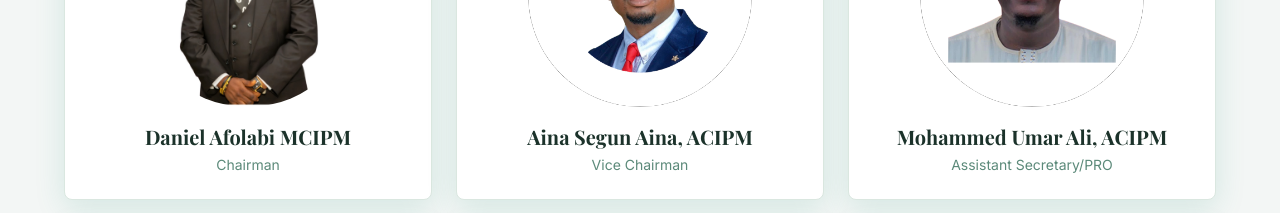
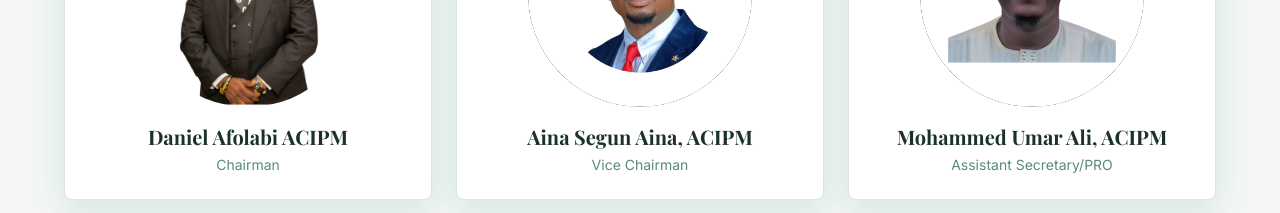
Before and after one commit to CIPMABUJA/hr-hub-abuja-62659-75738-10836-69905-23383, a React (Vite) app: page / in a window 1280 px wide. Shown: the part 2760-2973 px from the top of the page. Built offline with nearby package versions, Linux system fonts and the light colour scheme; the HTML template or start-up script is replaced by a standard one.

Commit message:
Update team member name

```diff
--- a/src/pages/Home.tsx
+++ b/src/pages/Home.tsx
@@ -63,7 +63,7 @@ const stats = [{
   value: "1000+"
 }];
 const teamMembers = [{
-  name: "Daniel Afolabi MCIPM",
+  name: "Daniel Afolabi ACIPM",
   role: "Chairman",
   initials: "DA",
   image: chairmanPhoto
```
